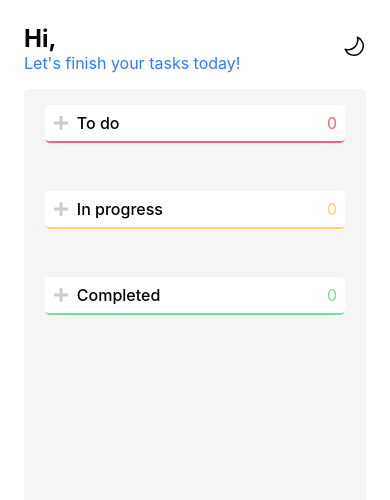
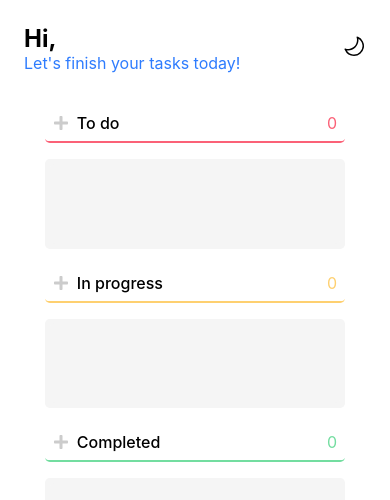
Before and after one commit to krstevskap/kanban-board, a React (Create React App) app: page / in a window 390 px wide. Shown: the top 500 px of the page. Built offline with nearby package versions, Linux system fonts and the light colour scheme.

Commit message:
Add visible background highlight during drag-and-drop actions

```diff
--- a/src/components/Board/board.css
+++ b/src/components/Board/board.css
@@ -38,3 +38,13 @@
 #dark .tasks-container {
     background-color: var(--secondary-dark);
 }
+
+@media (max-width: 700px) {
+    .tasks-container {
+        background-color: var(--primary-light);
+    }
+
+    #dark .tasks-container {
+        background-color: var(--primary-dark);
+    }
+}
--- a/src/components/Column/Column.js
+++ b/src/components/Column/Column.js
@@ -45,8 +45,14 @@ const Column = ({ title, type, tasks, setTasks, color }) => {
 
       <div className="filtered-tasks-container">
         <Droppable droppableId={type}>
-          {(provided) => (
-            <div {...provided.droppableProps} ref={provided.innerRef}>
+          {(provided, snapshot) => (
+            <div
+              {...provided.droppableProps}
+              ref={provided.innerRef}
+              className={`filtered-tasks-container ${
+                snapshot.isDraggingOver ? "dragging-over" : ""
+              }`}
+            >
               {tasksByType.map((t, index) => {
                 return (
                   <Task
--- a/src/components/Column/column.css
+++ b/src/components/Column/column.css
@@ -41,11 +41,35 @@
     display: flex;
     flex-direction: column;
     border-radius: 0.3em;
-    gap: 1em;
+    padding: 0.3em;
+    min-height: 60vh;
+    background-color: var(--secondary-light);
+}
+
+#dark .filtered-tasks-container {
+    background-color: var(--secondary-dark);
+}
+
+.filtered-tasks-container.dragging-over {
+    background-color: #efefef;
+}
+
+#dark .filtered-tasks-container.dragging-over {
+    background-color: #16161c;
 }
 
 @media (max-width: 700px) {
     .column {
         padding: 0 0.3em;
     }
+
+    .filtered-tasks-container {
+        padding: 0.3em;
+        min-height: 80px;
+        background-color: var(--secondary-light);
+    }
+
+    #dark .filtered-tasks-container {
+        background-color: var(--secondary-dark);
+    }
 }
```
